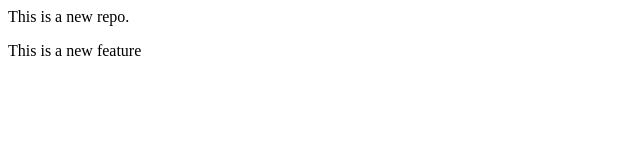
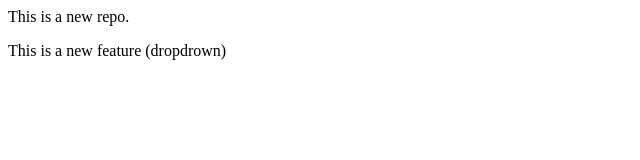
Before and after one commit to gauravsoodtech/localrepo, a plain HTML site: page index.html in a window 1280 px wide. Shown: the full height of the page, 0-640 px from the left. Drawn offline with Linux system fonts and the light colour scheme.

Commit message:
Add Dropdown

```diff
--- a/index.html
+++ b/index.html
@@ -1,2 +1,2 @@
 <p>This is a new repo.</p>
-<p>This is a new feature</p>
+<p>This is a new feature (dropdrown)</p>
```
